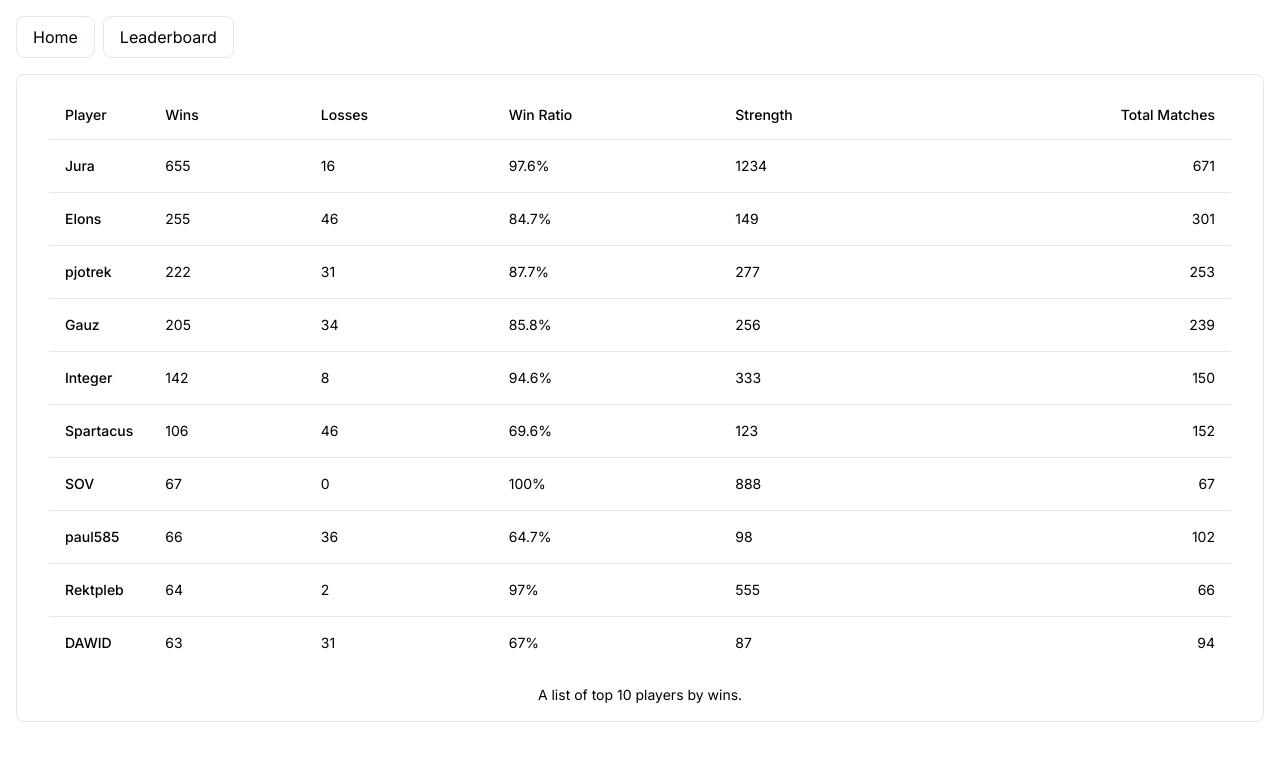
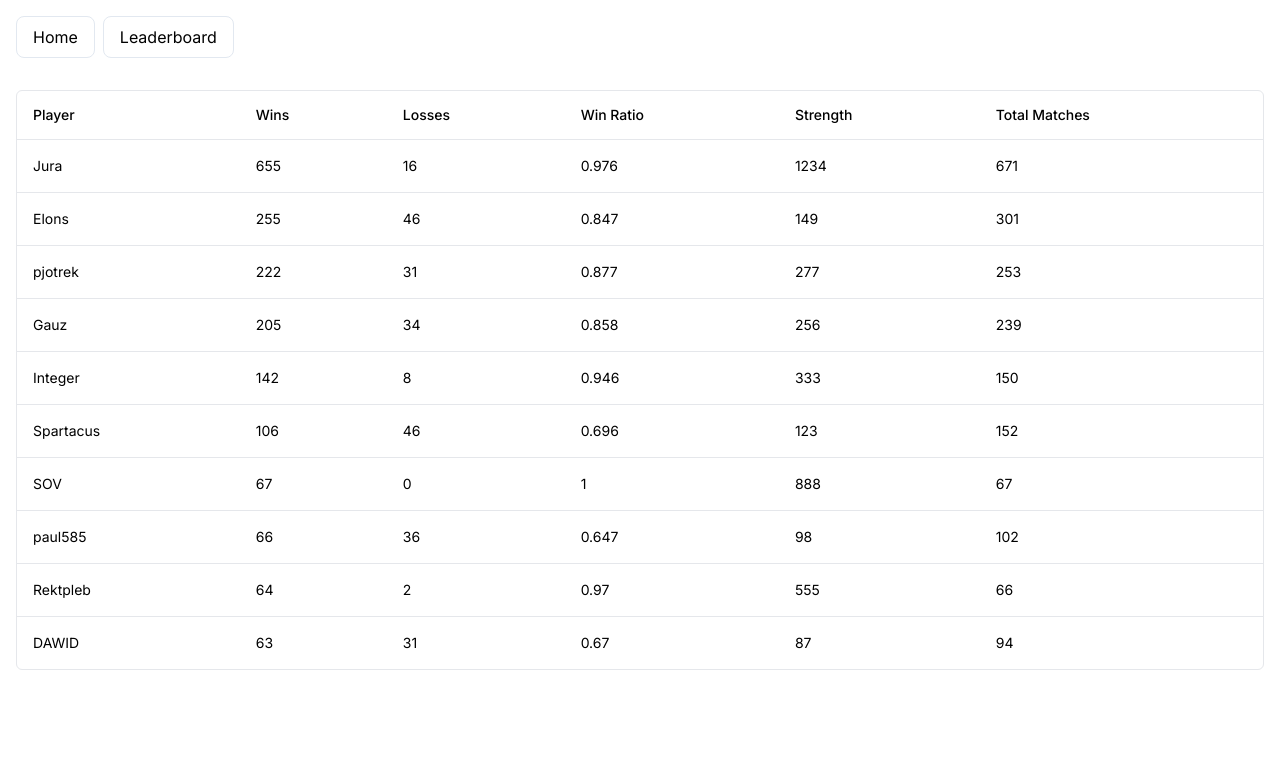
Before and after one commit to sov3333/omnikingdoms-leaderboard, a Next.js app: page /leaderboard in a window 1280 px wide. Shown: the top 760 px of the page. Built offline with nearby package versions, Linux system fonts and the light colour scheme.

Commit message:
feat: setup data table w @tanstack/react-table
https://ui.shadcn.com/docs/components/data-table

```diff
--- a/package.json
+++ b/package.json
@@ -9,6 +9,7 @@
     "lint": "next lint"
   },
   "dependencies": {
+    "@tanstack/react-table": "^8.9.1",
     "@types/node": "20.2.3",
     "@types/react": "18.2.6",
     "@types/react-dom": "18.2.4",
--- a/src/app/leaderboard/LeaderboardTable.tsx
+++ /dev/null
@@ -1,131 +0,0 @@
-import {
-    Table,
-    TableBody,
-    TableCaption,
-    TableCell,
-    TableHead,
-    TableHeader,
-    TableRow,
-} from "@/components/ui/table"
-
-type Player = {
-    name: string
-    wins: number
-    losses: number
-    winRatio: number
-    strength: number
-    totalMatches: number
-}
-
-const players: Player[] = [
-    {
-        name: "Jura",
-        wins: 655,
-        losses: 16,
-        winRatio: 0.976,
-        strength: 1234,
-        totalMatches: 671,
-    },
-    {
-        name: "Elons",
-        wins: 255,
-        losses: 46,
-        winRatio: 0.847,
-        strength: 149,
-        totalMatches: 301,
-    },
-    {
-        name: "pjotrek",
-        wins: 222,
-        losses: 31,
-        winRatio: 0.877,
-        strength: 277,
-        totalMatches: 253,
-    },
-    {
-        name: "Gauz",
-        wins: 205,
-        losses: 34,
-        winRatio: 0.858,
-        strength: 256,
-        totalMatches: 239,
-    },
-    {
-        name: "Integer",
-        wins: 142,
-        losses: 8,
-        winRatio: 0.946,
-        strength: 333,
-        totalMatches: 150,
-    },
-    {
-        name: "Spartacus",
-        wins: 106,
-        losses: 46,
-        winRatio: 0.696,
-        strength: 123,
-        totalMatches: 152,
-    },
-    {
-        name: "SOV",
-        wins: 67,
-        losses: 0,
-        winRatio: 1,
-        strength: 888,
-        totalMatches: 67,
-    },
-    {
-        name: "paul585",
-        wins: 66,
-        losses: 36,
-        winRatio: 0.647,
-        strength: 98,
-        totalMatches: 102,
-    },
-    {
-        name: "Rektpleb",
-        wins: 64,
-        losses: 2,
-        winRatio: 0.970,
-        strength: 555,
-        totalMatches: 66,
-    },
-    {
-        name: "DAWID",
-        wins: 63,
-        losses: 31,
-        winRatio: 0.670,
-        strength: 87,
-        totalMatches: 94,
-    },
-]
-
-export default function LeaderboardTable() {
-    return (
-        <Table>
-            <TableCaption>A list of top 10 players by wins.</TableCaption>
-            <TableHeader>
-                <TableRow>
-                    <TableHead className="w-[100px]">Player</TableHead>
-                    <TableHead>Wins</TableHead>
-                    <TableHead>Losses</TableHead>
-                    <TableHead>Win Ratio</TableHead>
-                    <TableHead>Strength</TableHead>
-                    <TableHead className="text-right">Total Matches</TableHead>
-                </TableRow>
-            </TableHeader>
-            <TableBody>
-                {players.map((player) => (
-                    <TableRow key={player.name}>
-                        <TableCell className="font-medium">{player.name}</TableCell>
-                        <TableCell>{player.wins}</TableCell>
-                        <TableCell>{player.losses}</TableCell>
-                        <TableCell>{player.winRatio * 100}%</TableCell>
-                        <TableCell>{player.strength}</TableCell>
-                        <TableCell className="text-right">{player.totalMatches}</TableCell>
-                    </TableRow>
-                ))}
-            </TableBody>
-        </Table>
-    )
-}
--- /dev/null
+++ b/src/app/leaderboard/columns.tsx
@@ -0,0 +1,41 @@
+"use client"
+
+import { ColumnDef } from "@tanstack/react-table"
+
+// This type is used to define the shape of our data.
+// You can use a Zod schema here if you want.
+export type Player = {
+    name: string
+    wins: number
+    losses: number
+    winRatio: number
+    strength: number
+    totalMatches: number
+}
+
+export const columns: ColumnDef<Player>[] = [
+    {
+        accessorKey: "name",
+        header: "Player",
+    },
+    {
+        accessorKey: "wins",
+        header: "Wins",
+    },
+    {
+        accessorKey: "losses",
+        header: "Losses",
+    },
+    {
+        accessorKey: "winRatio",
+        header: "Win Ratio",
+    },
+    {
+        accessorKey: "strength",
+        header: "Strength",
+    },
+    {
+        accessorKey: "totalMatches",
+        header: "Total Matches",
+    },
+]
--- /dev/null
+++ b/src/app/leaderboard/data-table.tsx
@@ -0,0 +1,80 @@
+"use client"
+
+import {
+    ColumnDef,
+    flexRender,
+    getCoreRowModel,
+    useReactTable,
+} from "@tanstack/react-table"
+
+import {
+    Table,
+    TableBody,
+    TableCell,
+    TableHead,
+    TableHeader,
+    TableRow,
+} from "@/components/ui/table"
+
+interface DataTableProps<TData, TValue> {
+    columns: ColumnDef<TData, TValue>[]
+    data: TData[]
+}
+
+export function DataTable<TData, TValue>({
+    columns,
+    data,
+}: DataTableProps<TData, TValue>) {
+    const table = useReactTable({
+        data,
+        columns,
+        getCoreRowModel: getCoreRowModel(),
+    })
+
+    return (
+        <div className="rounded-md border">
+            <Table>
+                <TableHeader>
+                    {table.getHeaderGroups().map((headerGroup) => (
+                        <TableRow key={headerGroup.id}>
+                            {headerGroup.headers.map((header) => {
+                                return (
+                                    <TableHead key={header.id}>
+                                        {header.isPlaceholder
+                                            ? null
+                                            : flexRender(
+                                                header.column.columnDef.header,
+                                                header.getContext()
+                                            )}
+                                    </TableHead>
+                                )
+                            })}
+                        </TableRow>
+                    ))}
+                </TableHeader>
+                <TableBody>
+                    {table.getRowModel().rows?.length ? (
+                        table.getRowModel().rows.map((row) => (
+                            <TableRow
+                                key={row.id}
+                                data-state={row.getIsSelected() && "selected"}
+                            >
+                                {row.getVisibleCells().map((cell) => (
+                                    <TableCell key={cell.id}>
+                                        {flexRender(cell.column.columnDef.cell, cell.getContext())}
+                                    </TableCell>
+                                ))}
+                            </TableRow>
+                        ))
+                    ) : (
+                        <TableRow>
+                            <TableCell colSpan={columns.length} className="h-24 text-center">
+                                No results.
+                            </TableCell>
+                        </TableRow>
+                    )}
+                </TableBody>
+            </Table>
+        </div>
+    )
+}
--- a/src/app/leaderboard/page.tsx
+++ b/src/app/leaderboard/page.tsx
@@ -1,11 +1,98 @@
-import LeaderboardTable from "./LeaderboardTable"
+import { Player, columns } from "./columns"
+import { DataTable } from "./data-table"
 
-const Leaderboard = () => {
+async function getData(): Promise<Player[]> {
+    // Fetch data from API here.
+    return [
+        {
+            name: "Jura",
+            wins: 655,
+            losses: 16,
+            winRatio: 0.976,
+            strength: 1234,
+            totalMatches: 671,
+        },
+        {
+            name: "Elons",
+            wins: 255,
+            losses: 46,
+            winRatio: 0.847,
+            strength: 149,
+            totalMatches: 301,
+        },
+        {
+            name: "pjotrek",
+            wins: 222,
+            losses: 31,
+            winRatio: 0.877,
+            strength: 277,
+            totalMatches: 253,
+        },
+        {
+            name: "Gauz",
+            wins: 205,
+            losses: 34,
+            winRatio: 0.858,
+            strength: 256,
+            totalMatches: 239,
+        },
+        {
+            name: "Integer",
+            wins: 142,
+            losses: 8,
+            winRatio: 0.946,
+            strength: 333,
+            totalMatches: 150,
+        },
+        {
+            name: "Spartacus",
+            wins: 106,
+            losses: 46,
+            winRatio: 0.696,
+            strength: 123,
+            totalMatches: 152,
+        },
+        {
+            name: "SOV",
+            wins: 67,
+            losses: 0,
+            winRatio: 1,
+            strength: 888,
+            totalMatches: 67,
+        },
+        {
+            name: "paul585",
+            wins: 66,
+            losses: 36,
+            winRatio: 0.647,
+            strength: 98,
+            totalMatches: 102,
+        },
+        {
+            name: "Rektpleb",
+            wins: 64,
+            losses: 2,
+            winRatio: 0.970,
+            strength: 555,
+            totalMatches: 66,
+        },
+        {
+            name: "DAWID",
+            wins: 63,
+            losses: 31,
+            winRatio: 0.670,
+            strength: 87,
+            totalMatches: 94,
+        },
+    ]
+}
+
+export default async function Leaderboard() {
+    const data = await getData()
+
     return (
-        <div className="px-[2rem] py-[1rem] border rounded-lg">
-            <LeaderboardTable />
+        <div className="container mx-auto py-[1rem]">
+            <DataTable columns={columns} data={data} />
         </div>
     )
 }
-
-export default Leaderboard
```
Also changed, not shown: 2 other files (tests, documents, lock files or other folders).
